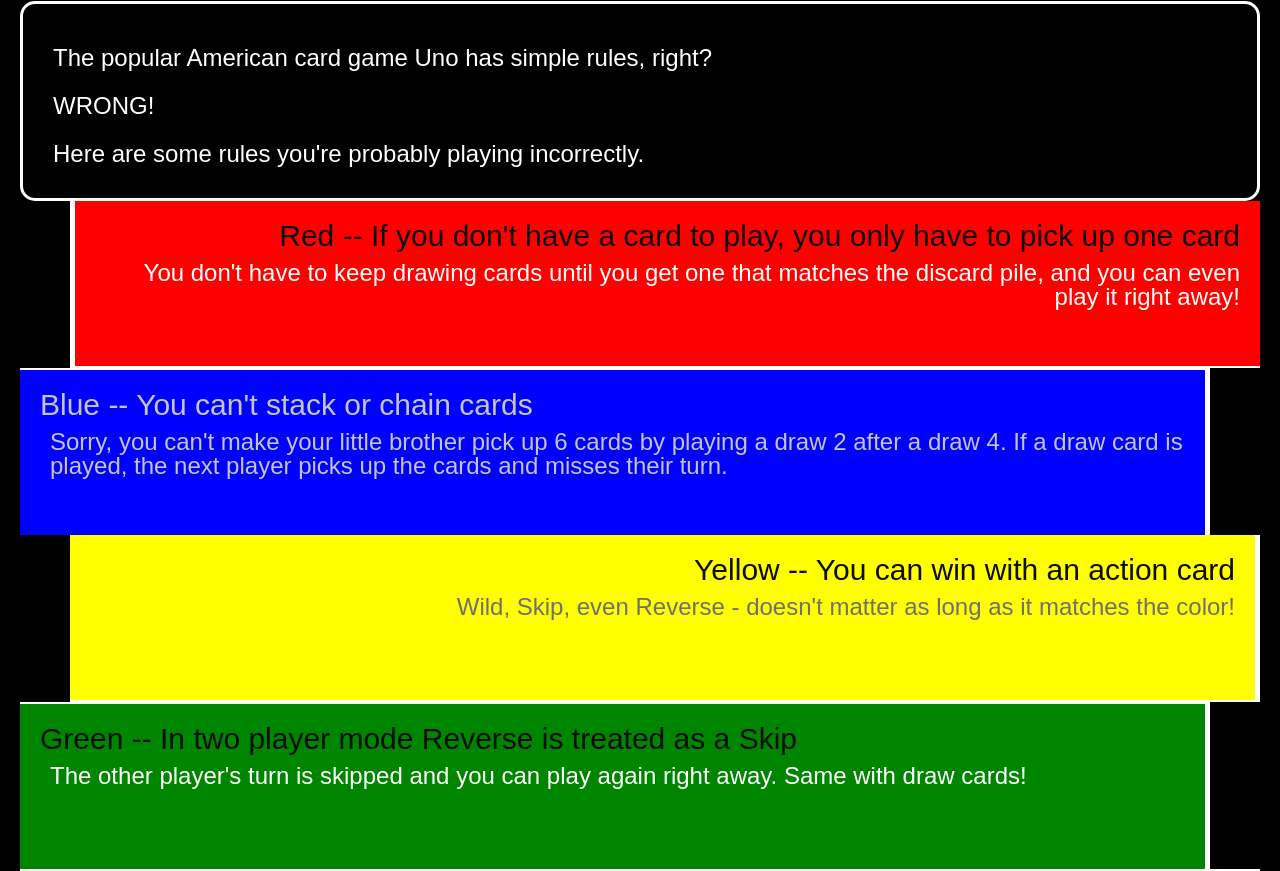
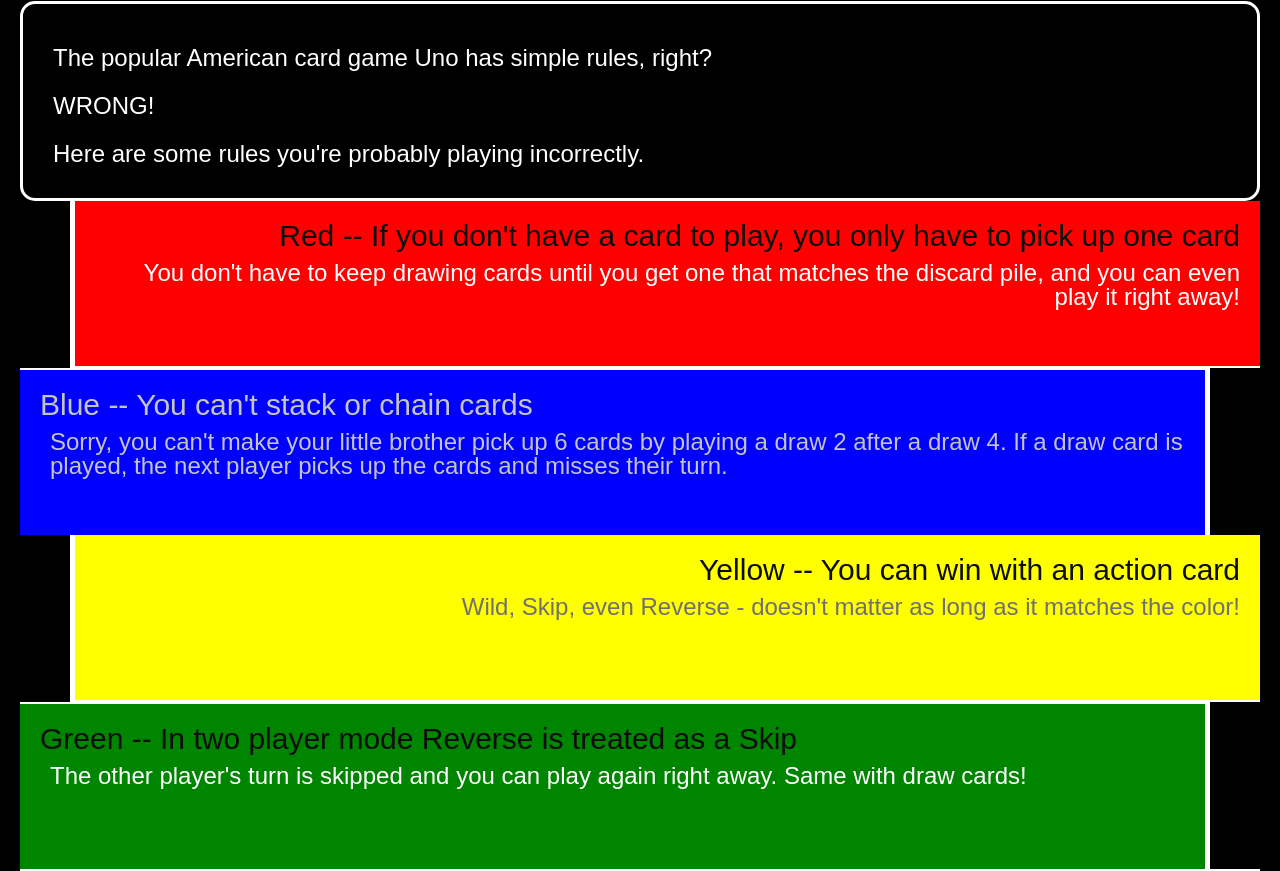
Before and after one commit to jinnyjkim/hw2-2024, a plain HTML site: page index.html in a window 1280 px wide. Shown: the part 327-1198 px from the top of the page. Drawn offline with Linux system fonts and the light colour scheme.

Commit message:
Add files via upload

```diff
--- a/css/style.css
+++ b/css/style.css
@@ -59,7 +59,7 @@
     background-color: #ffff00;
     text-align: right;
     margin-left: 50px;
-    border-width: 0px 5px 2px 0px;
+    border-width: 0px 0px 2px 5px;
 }
 div.yellow p{
     color: #707070;
```
